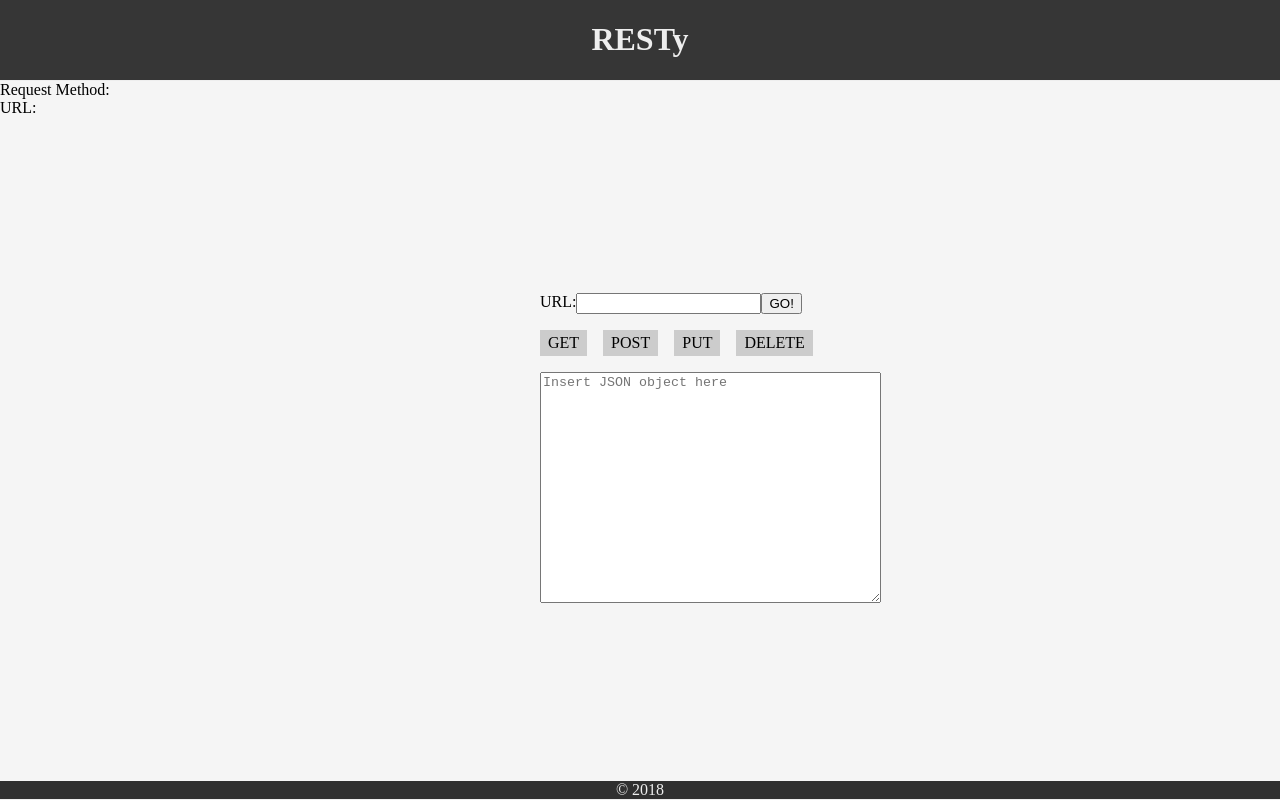
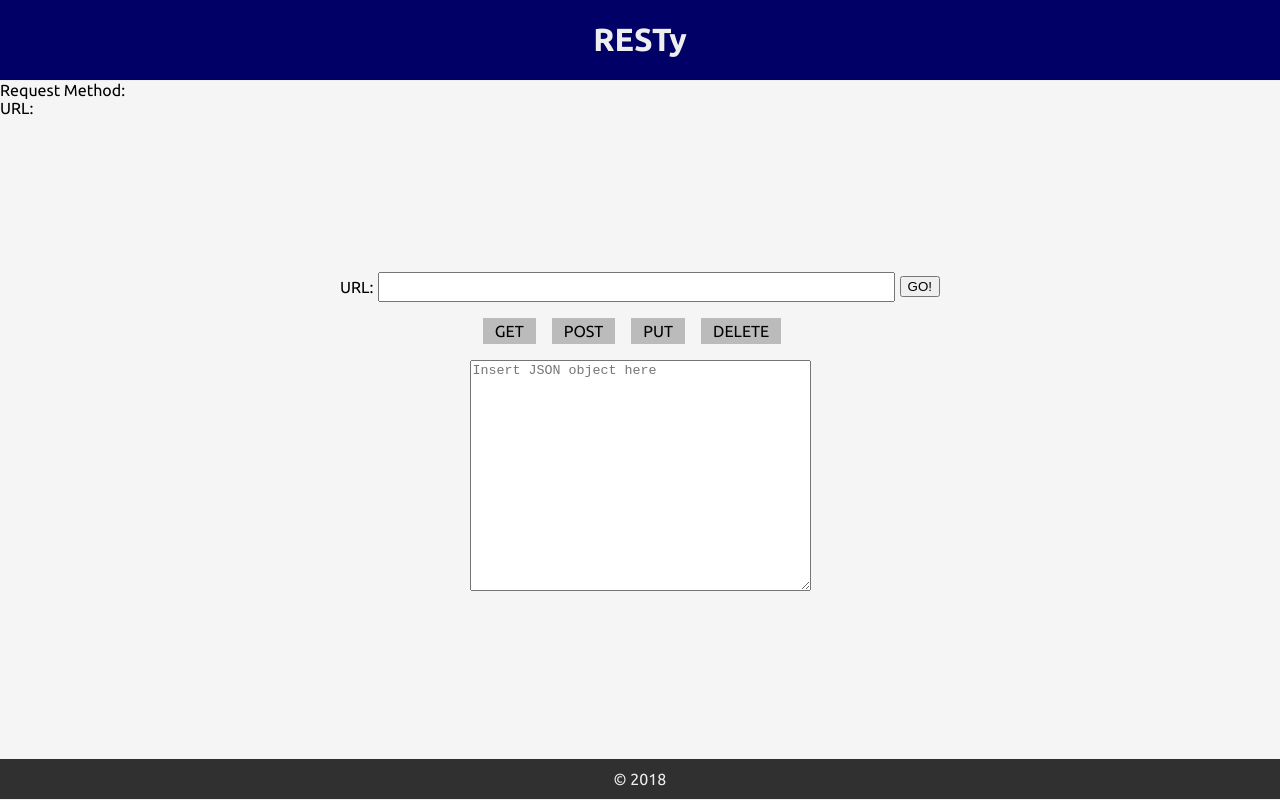
Before and after one commit to kennywlino/resty, a React (Create React App) app: page / in a window 1280 px wide. Built offline with nearby package versions, Linux system fonts and the light colour scheme.

Commit message:
Added some personal styling.

```diff
--- a/src/App.scss
+++ b/src/App.scss
@@ -1,9 +1,13 @@
+@import url('https://fonts.googleapis.com/css2?family=Ubuntu:wght@300;400;700&display=swap');
+
+$ubuntu: 'Ubuntu', sans-serif;
 $backgroundColor: #f5f5f5;
 
 html, body {
   height: 100%;
   margin: 0;
   padding: 0;
+  font-family: $ubuntu;
 }
 
 body {
@@ -16,12 +20,4 @@ body {
     height: 100%;
   }
 
-  header {
-    background: darken($backgroundColor, 75);
-    border-bottom: 1px solid #eee;
-    color: #eee;
-    padding: 0;
-    margin: 0;
-    text-align: center;
-  }
 }
--- a/src/components/footer/footer.scss
+++ b/src/components/footer/footer.scss
@@ -6,5 +6,8 @@ footer {
   color: #eee;
   padding: 0;
   margin: 0;
-  text-align: center;
+  height: 5%;
+  display: flex;
+  justify-content: center;
+  align-items: center;
 }
--- a/src/components/form/form.scss
+++ b/src/components/form/form.scss
@@ -3,22 +3,33 @@ $backgroundColor: #efefef;
 form {
   display: inline-block;
   margin: auto;
-  width: 200px;
+  width: 600px;
 
   label {
     display: flex;
     margin: 1rem 0;
+    justify-content: center;
 
     &.methods {
       span {
         cursor: pointer;
         margin-right: 1rem;
-        padding: .25rem .5rem;
-        background: #ccc;
+        padding: .25rem .75rem;
+        background: #bbb;
 
         &:hover, &.active {
-          background: #fff;
+          background: #ddd;
         }
+      }
+    }
+
+    &.input {
+      display: flex;
+      gap: 5px;
+      align-items: center;
+      input {
+        width: 100%;
+        height: 1.5rem;
       }
     }
   }
--- a/src/components/form/index.js
+++ b/src/components/form/index.js
@@ -43,7 +43,7 @@ const Form = (props) => {
   return (
     <>
         <form onSubmit={handleSubmit}>
-          <label>
+          <label className="input">
             <span>URL: </span>
             <input data-testid="url-input" name='url' type='text' onChange={handleUrl}/>
             <button data-testid="submit-button" type="submit">GO!</button>
@@ -55,7 +55,9 @@ const Form = (props) => {
             <span id="delete" onClick={handleRestSelection}>DELETE</span>
           </label>
           {validJson ? null : "Invalid JSON"}
-          <textarea rows="15" cols="40" placeholder="Insert JSON object here" onChange={handleData}></textarea>
+          <label>
+            <textarea rows="15" cols="40" placeholder="Insert JSON object here" onChange={handleData}></textarea>
+          </label>
         </form>
       </>
   )
--- a/src/components/header/header.scss
+++ b/src/components/header/header.scss
@@ -1,7 +1,7 @@
-$backgroundColor: #f5f5f5;
+$backgroundColor: blue;
 
 header {
-  background: darken($backgroundColor, 75);
+  background: darken($backgroundColor, 30);
   border-bottom: 1px solid #eee;
   color: #eee;
   padding: 0;
```
